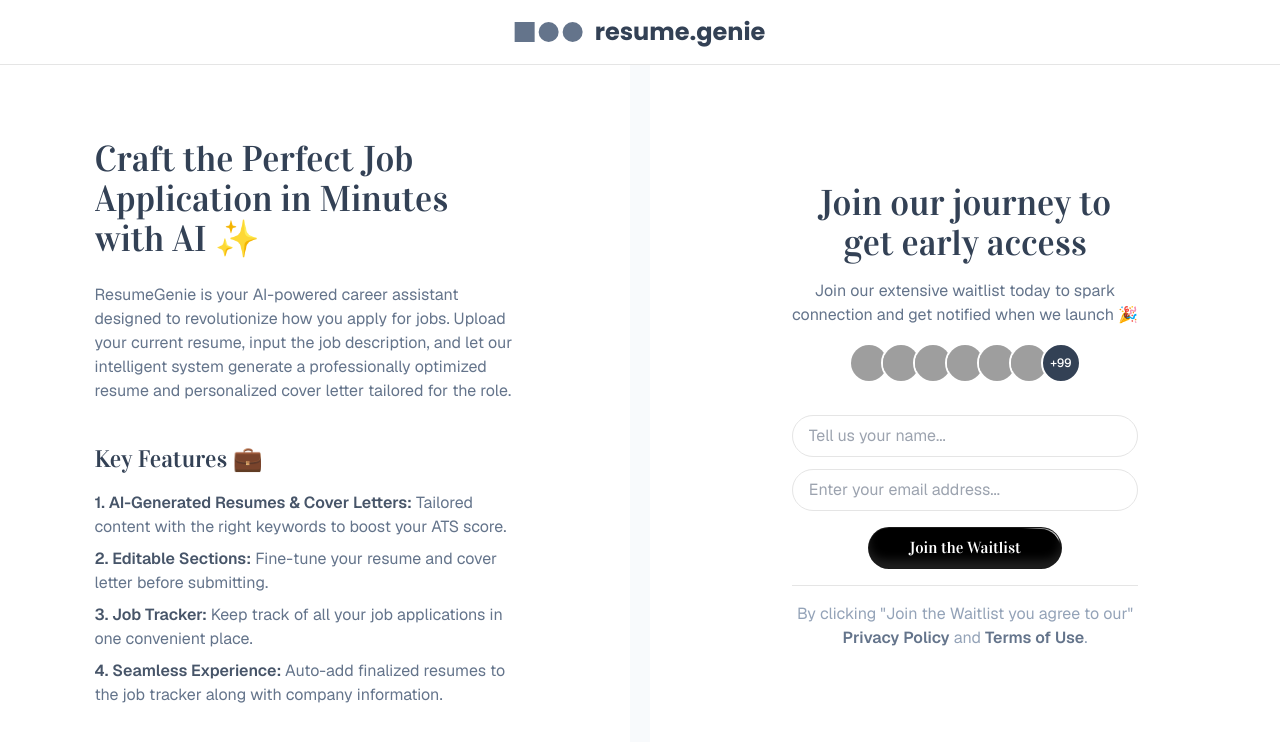
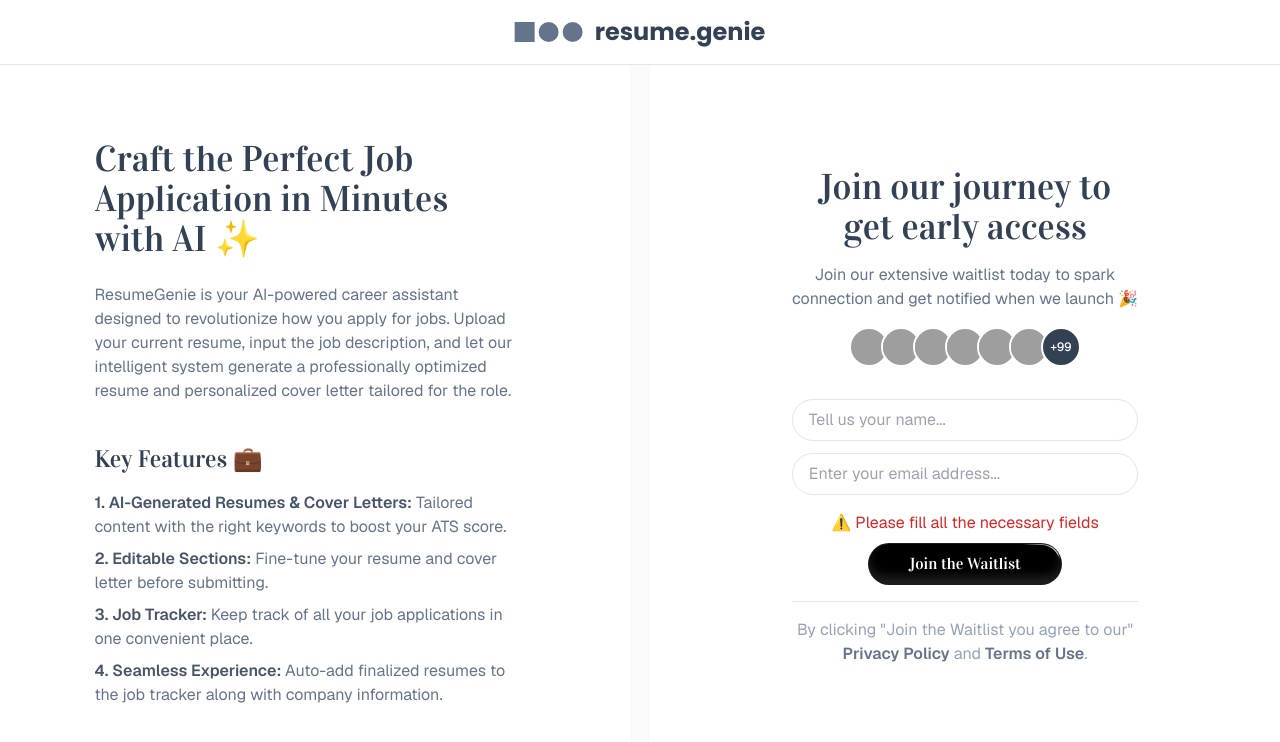
Before and after one commit to tier3guy/resume.genie, a Next.js app: page / in a window 1280 px wide. Both pictures are taken after a click on the button "Join the Waitlist". Shown: the top 742 px of the page. Built offline with nearby package versions, Linux system fonts and the light colour scheme; grey boxes are pictures that could not be loaded.

Commit message:
feat: joining the waitlist message!

```diff
--- a/actions/join-waitlist.ts
+++ b/actions/join-waitlist.ts
@@ -3,9 +3,9 @@
 import { IActionResult } from "@/types/action-result.type";
 
 export async function AddWaitLister(name: string, email: string): Promise<IActionResult> {
-    if(!name || !email) return {
+    if (!name || !email) return {
         status: false,
-        message: "Please fill in all fields",
+        message: "⚠️ Please fill all the necessary fields",
         data: null
     };
 
@@ -14,9 +14,9 @@
             email: email
         }
     });
-    if(ifAlreadyExits) return {
+    if (ifAlreadyExits) return {
         status: false,
-        message: "You are already on the waitlist",
+        message: "🚫 You are already on the waitlist",
         data: null
     };
 
@@ -30,14 +30,15 @@
 
         return {
             status: true,
-            message: "You have been added to the waitlist",
+            message: "You have been added to the waitlist 🎉",
             data: newWaitLister
         };
     } catch (error) {
         return {
             status: false,
-            message: "Internal Server Error. Please try again after sometime",
+            message: "❌ Internal Server Error. Please try again after sometime",
             data: error
         };
     }
+
 }
--- a/components/forms/join-waitlist-form.tsx
+++ b/components/forms/join-waitlist-form.tsx
@@ -4,20 +4,21 @@
 import { vidaloka } from "@/lib/fonts";
 import { Input } from "@/components/ui/input";
 import { AddWaitLister } from "@/actions/join-waitlist";
+import { IActionResult } from "@/types/action-result.type";
 import { ShimmerButton } from "@/components/magicui/shimmer-button";
 import { AvatarCircles, fakeAvatars } from "@/components/magicui/avatar-circles";
 
 export default function JoinWaitlistForm() {
-    const [, setMsg] = useState("");
     const [name, setName] = useState("");
     const [email, setEmail] = useState("");
+    const [resp, setResp] = useState<IActionResult | null>(null);
     const [loading, setLoading] = useState(false);
 
     const onJoinHandler = async () => {
         setLoading(true);
         const resp = await AddWaitLister(name, email);
-        if(resp){
-            setMsg(resp.message);
+        if(resp) {
+            setResp(resp);
             setLoading(false);
         }
     }
@@ -36,6 +37,7 @@
                     <Input placeholder="Tell us your name..." value={name} onChange={(e) => setName(e.target.value)}/>
                     <Input placeholder="Enter your email address..." value={email} onChange={(e) => setEmail(e.target.value)}/>
                 </div>
+                {resp && <ResponseMessageComponent message={resp?.message} responseType={resp?.status} />}
                 <ShimmerButton className="bg-slate-700 flex items-center gap-2 py-2" onClick={onJoinHandler} loading={loading}>
                     <p className={cn(vidaloka.className, "px-4")}>Join the Waitlist</p>
                 </ShimmerButton>
@@ -46,3 +48,14 @@
         </div>
     );
 }
+
+export interface ResponseMessageComponentProps{
+    message: string;
+    responseType: boolean; //  TRUE :POSITIVE
+                           // FALSE :NEGATIVE
+}
+export function ResponseMessageComponent(props: ResponseMessageComponentProps){
+    return (
+        <p className={cn("mb-2", props.responseType ? "text-green-600" : "text-red-600")}>{props.message}</p>
+    )
+}
```
